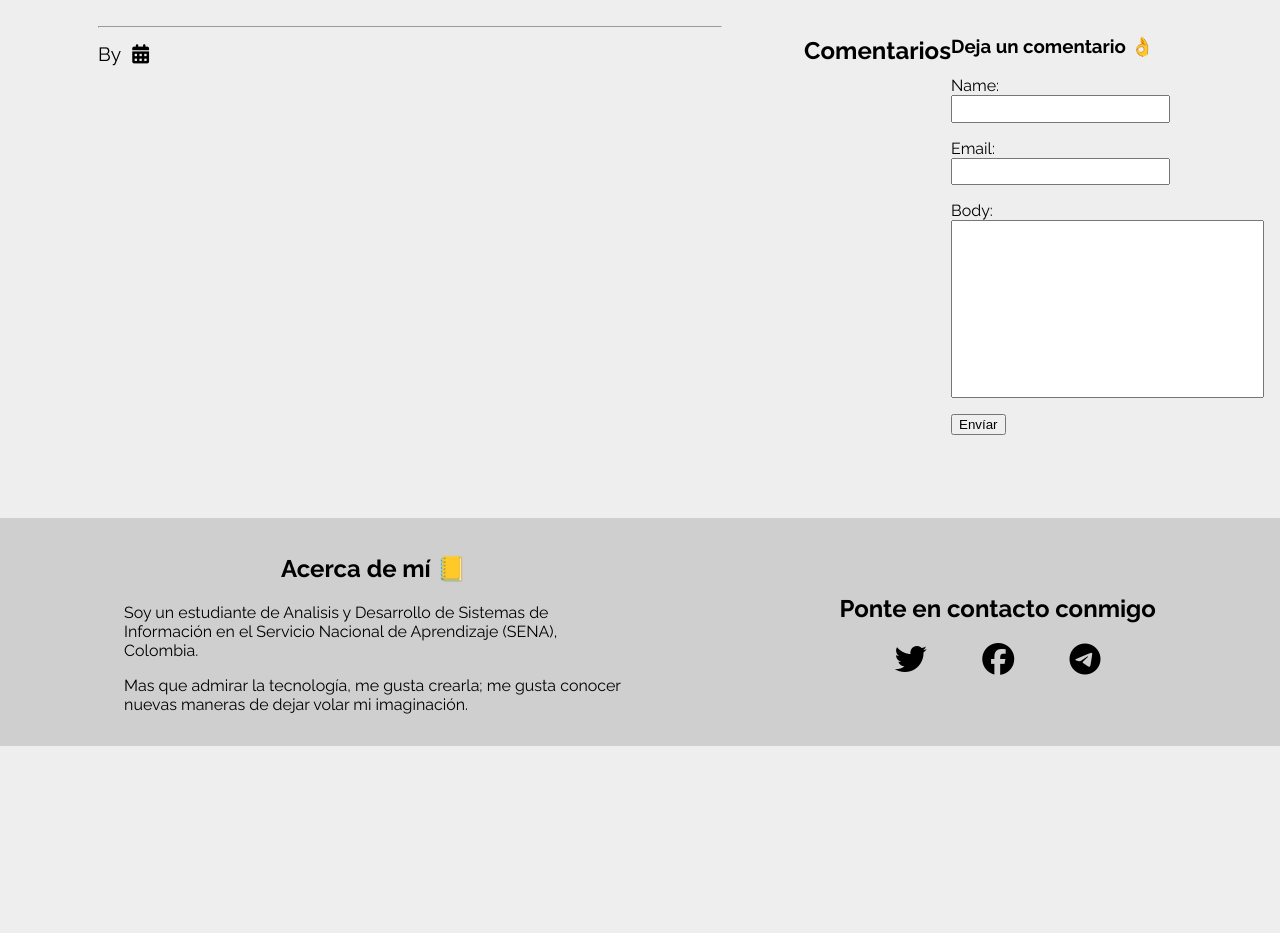
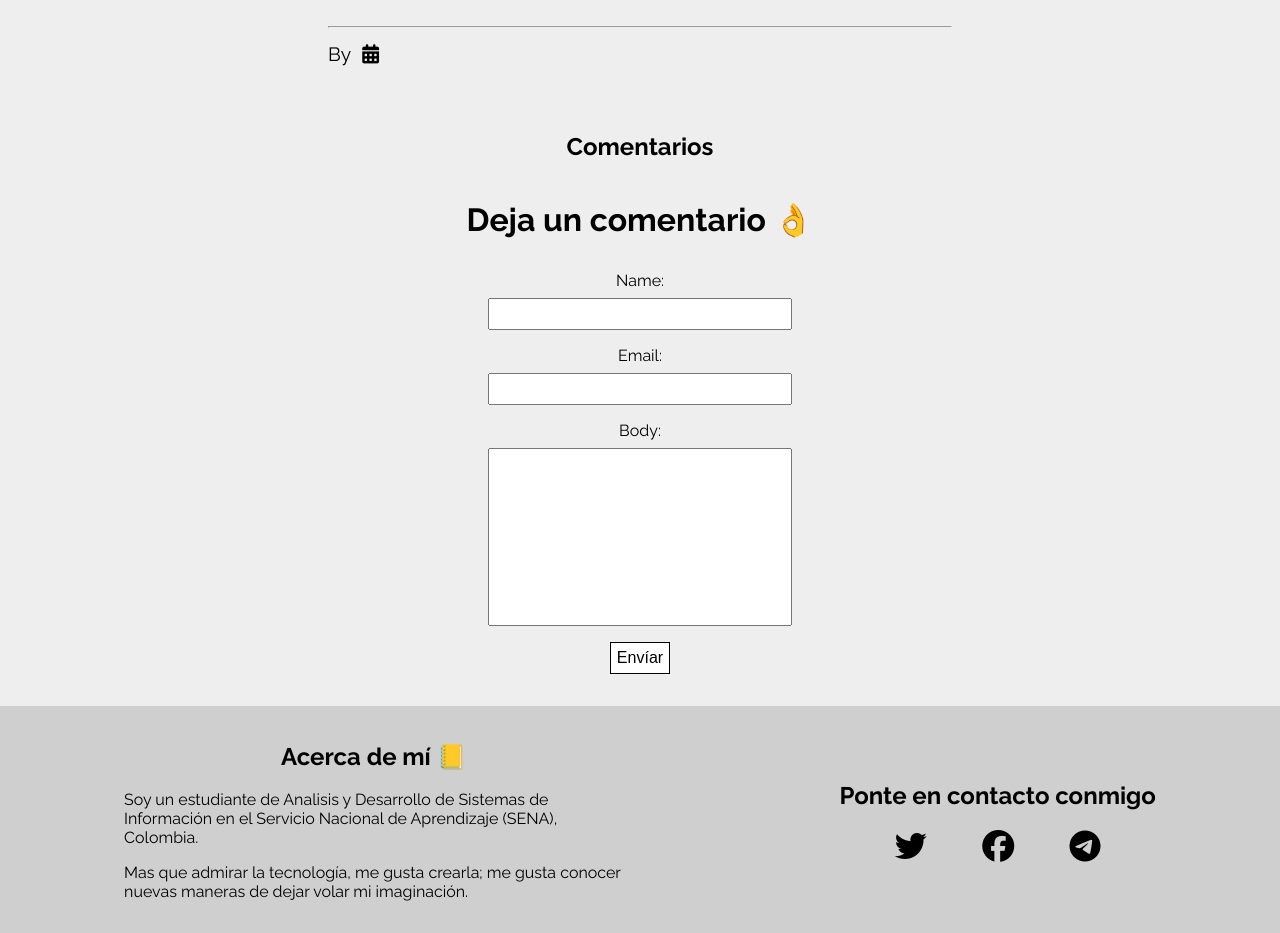
Before and after one commit to andr3ygy12/personal, a Django app: template personal/templates/post_detail.html in a window 1280 px wide. Shown: the part 54-987 px from the top of the page. Before the commit the page ends 800 px from the top, so only its background shows below. Run offline with Django 3.2, Linux system fonts and the light colour scheme; the template is opened without the code that fills it: values that come from a table or form of the project are taken from there, others are empty; some libraries are stand-ins or nearby versions.

Commit message:
Color h2-blog fixed, post_details.html design fixed: flex and center all the content

```diff
--- a/personal/static/styles/style.css
+++ b/personal/static/styles/style.css
@@ -321,10 +321,12 @@ img {
   background-color: rgb(216, 216, 216);
   padding: 1rem;
 }
+
 .h1-blog {
   font-size: 12vw;
   margin: 0;
   text-align: center;
+  color: #fff;
 }
 
 .h2-blog{
@@ -474,6 +476,10 @@ img {
   /* font-size: 1rem; */
 }
 
+.waiting-comment{
+  text-align: center;
+}
+
 /* Styles for comments */
 .comments-container{
   display: flex;
@@ -537,6 +543,11 @@ img {
 
   font-family: "Raleway", sans-serif;
 
+}
+
+.let-comment{
+  text-align: center;
+  font-size: 1.5rem;
 }
 
 @media screen and (min-width: 1020px) {
@@ -796,4 +807,86 @@ img {
   }
 
 
+  .main-content-detail{
+    flex-direction: column;
+  }
+
+  .comments-container{
+    padding: 1rem;
+    margin-top: 1rem;
+  }
+
+  .comment-title{
+    margin-bottom: 1.5rem;
+  }
+
+  .comment-author{
+    font-size: 1rem;
+  }
+
+  .user-profile-img{
+    width: 10%;
+    height: 10%;
+  }
+
+  .comments{
+    display: flex;
+    flex-flow: column nowrap;
+    align-items: center;
+    justify-content: center;
+  }
+  .comment-body{
+    width: 50%;
+    font-size: 1.2rem;
+    padding:1rem;
+  }
+
+  .information-comment{
+    width: 50%;
+  }
+
+  .let-comment{
+    margin-top: 0;
+    font-size: 2rem;
+  }
+
+
+  .form-container{
+    width: 50%;
+    margin-left: auto;
+    margin-right: auto;
+    padding: 0 .5rem 1rem;
+  }
+
+  .form-main input{
+    width: 50%;
+    margin-left: auto;
+    margin-right: auto;
+    height: 2rem;
+
+  }
+
+  .form-main label{
+    display: block;
+    margin-left: auto;
+    margin-right: auto;
+    text-align: center;
+    margin-bottom: .5rem;
+  }
+
+  .form-main textarea{
+    display: block;
+    margin-left: auto;
+    margin-right: auto;
+    font-family: "Raleway", sans-serif;
+    width: 50%;
+  }
+
+  .form-submit{
+    display: block;
+    width: 10%;
+  }
+
+
+
 }
--- a/personal/templates/post_detail.html
+++ b/personal/templates/post_detail.html
@@ -75,21 +75,23 @@
                 </div>
               </div>
 
-              <div>
-                <div>
+              <div class="form-container">
+                <!-- <> -->
                   {% if new_comment %}
-                  <div class="" role="alert">
-                    Your comment is awaiting moderation
+                  <div class="waiting-comment" role="alert">
+                    <span>
+                      Tu comentario será revisado para su posterior publicación😉
+                    </span>
                   </div>
                   {% else %}
-                  <h3>Deja un comentario 👌</h3>
+                  <h3 class="let-comment">Deja un comentario 👌</h3>
                   <form method="post" class="form-main">
                     {{ comment_form.as_p }}
                     {% csrf_token %}
-                    <button type="submit" class="">Envíar</button>
+                    <button type="submit" class="form-submit">Envíar</button>
                   </form>
                   {% endif %}
-                </div>
+                <!-- </> -->
               </div>
             </div>
           </div>
```
